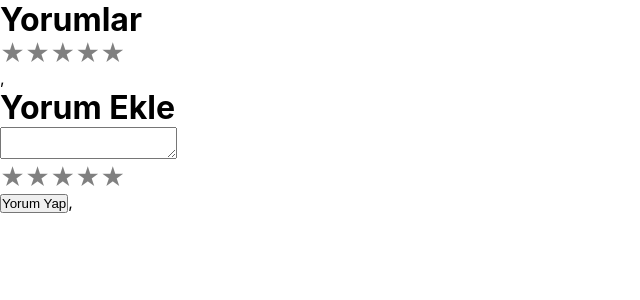
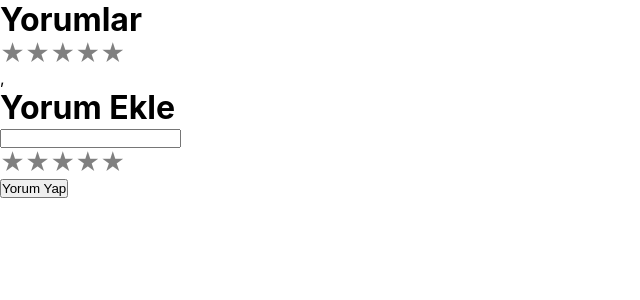
Before and after one commit to 94-Istanbul-Front-End-Bootcamp/odev-4-aykutsahinler, a React (Create React App) app: page / in a window 1280 px wide. Shown: the top 300 px of the page, without its empty margins (0-640 px from the left). Built offline with nearby package versions, Linux system fonts and the light colour scheme.

Commit message:
change file structure

```diff
--- a/src/App.js
+++ b/src/App.js
@@ -1,22 +1,21 @@
-import './App.css';
-import React from 'react';
-import Comment from "./components/comment/comment.js";
-import AddComment from "./components/addComment/addComment.js";
+import "./App.css";
+import { useState } from "react";
+import Comment from "./components/Comment/index.js";
+import AddComment from "./components/AddComment/index.js";
 
-class App extends React.Component {
-  staete = {
-    comments: [],
-    commentValue: "",
-    vote: 0
-  }
+function App() {
+  let [comment, setComment] = useState([
+    {comments: []},
+    {commentValue: ""},
+    {vote: 0}
+  ]);
 
-  render() {
-    return (
-      <div className="app">
-        <Comment></Comment>
-        <AddComment></AddComment>
-      </div>
-      )
-    }
-  }
+  return (
+    <div className="app">
+      <Comment comment={comment}></Comment>
+      <AddComment comment = {comment} setComment = {setComment}></AddComment>
+    </div>
+  );
+}
+
 export default App;
--- /dev/null
+++ b/src/components/AddComment/index.js
@@ -0,0 +1,50 @@
+import React from "react";
+import { useState, useEffect } from "react";
+import ReactStars from "react-rating-stars-component";
+
+const AddComment = ({ comment, setComment }) => {
+
+  const [newComment, setNewComment] = useState("");
+
+  useEffect(() => {
+    setNewComment("");
+  }, [comment]);
+
+  const ratingChanged = (newRating) => {
+    console.log(newRating);
+  };
+
+  function handleNewComment(event) {
+    setNewComment(event.target.value);
+  }
+
+  function handleComment(event) {
+    event.preventDefault();
+    setComment([{ commentValue: newComment }, ...comment]);
+  }
+
+  function add() {
+    console.log("ayktu");
+  }
+
+  return (
+    <div>
+      <h1>Yorum Ekle</h1>
+      <input
+        onChange={handleNewComment}
+        value={newComment}
+        onKeyPress={handleComment}
+      />
+      <ReactStars
+        count={5}
+        onChange={ratingChanged}
+        size={24}
+        activeColor="#ffd700"
+      />
+
+      <button onClick={add}>Yorum Yap</button>
+    </div>
+  );
+};
+
+export default AddComment;
--- a/src/components/addComment/addComment.js
+++ /dev/null
@@ -1,25 +0,0 @@
-import React from "react";
-import ReactStars from "react-rating-stars-component";
-
-const Comment = () => {
-  const ratingChanged = (newRating) => {
-    console.log(newRating);
-  };
-  return (
-    <div>
-      <h1>Yorum Ekle</h1>
-      <textarea type="text"></textarea>
-      <ReactStars
-        count={5}
-        onChange={ratingChanged}
-        size={24}
-        activeColor="#ffd700"
-      />
-
-      <button>Yorum Yap</button>
-      ,
-    </div>
-  );
-};
-
-export default Comment;
--- a/src/components/comment/comment.js
+++ /dev/null
@@ -1,22 +0,0 @@
-import React from "react";
-import ReactStars from "react-rating-stars-component";
-
-const Comment = () => {
-  const ratingChanged = (newRating) => {
-    console.log(newRating);
-  };
-  return (
-    <div>
-      <h1>Yorumlar</h1>
-      <ReactStars
-        count={5}
-        onChange={ratingChanged}
-        size={24}
-        activeColor="#ffd700"
-      />
-      ,
-    </div>
-  );
-};
-
-export default Comment;
--- a/src/components/comment/index.js
+++ b/src/components/comment/index.js
@@ -0,0 +1,23 @@
+import React from "react";
+import ReactStars from "react-rating-stars-component";
+
+const Comment = (props) => {
+  const ratingChanged = (newRating) => {
+    console.log(newRating);
+  };
+
+  return (
+    <div>
+      <h1>Yorumlar</h1>
+      <ReactStars
+        count={5}
+        onChange={ratingChanged}
+        size={24}
+        activeColor="#ffd700"
+      />
+      ,
+    </div>
+  );
+};
+
+export default Comment;
```
Also changed, not shown: src/components/AddComment/style.css (added), src/components/addComment/index..js (deleted), src/components/comment/comment.css (deleted), src/components/comment/style.css (added).
